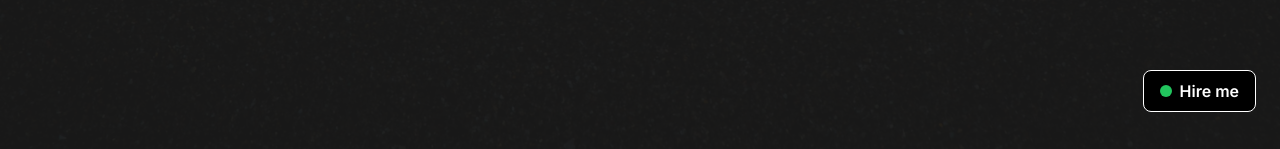
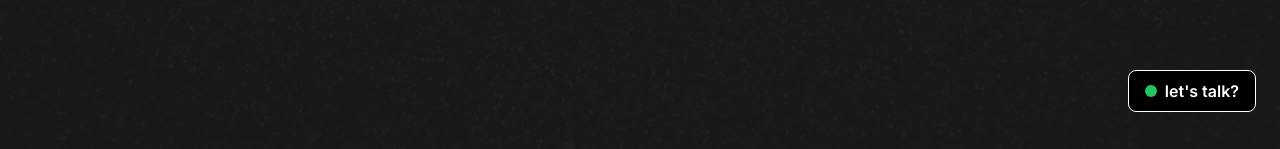
Before and after one commit to CarlosFariass/resume, a React (Vite) app: page / in a window 1280 px wide. Shown: the part 1296-1445 px from the top of the page. Built offline with nearby package versions, Linux system fonts and the light colour scheme.

Commit message:
loading translater

```diff
--- a/src/App.tsx
+++ b/src/App.tsx
@@ -1,4 +1,5 @@
 import { useState, useEffect } from 'react'
+import { useTranslation } from 'react-i18next'
 import Header from './components/Header'
 import About from './components/About'
 import Experience from './components/Experience'
@@ -13,6 +14,7 @@ import Hire from './components/Hire'
 import LanguageSwitcher from './components/LanguageSwitcher'
 
 function App() {
+  const { t } = useTranslation()
   const [isLoading, setIsLoading] = useState(true)
 
   useEffect(() => {
@@ -32,7 +34,7 @@ function App() {
       <div className="fixed inset-0 flex items-center justify-center bg-[#1A1A1A] z-50">
         <div className="animate-pulse flex flex-col items-center">
           <div className="h-12 w-12 border-4 border-[#4A5568] border-t-white rounded-full animate-spin mb-4"></div>
-          <p className="text-white uppercase tracking-wider text-xs">Loading...</p>
+          <p className="text-white uppercase tracking-wider text-xs">{t('loading')}</p>
         </div>
       </div>
     )
--- a/src/i18n/locales/en/translation.json
+++ b/src/i18n/locales/en/translation.json
@@ -9,7 +9,7 @@
     "experience": "Experience",
     "social": "Social",
     "downloadBtn": "Download my cv",
-    "hireMeBtn": "Hire me",
+    "hireMeBtn": "let's talk?",
 
     "loading": "Loading...",
 
--- a/src/i18n/locales/pt/translation.json
+++ b/src/i18n/locales/pt/translation.json
@@ -9,7 +9,7 @@
     "experience": "Experiência",
     "social": "Social",
     "downloadBtn": "Baixar meu currículo",
-    "hireMeBtn": "Me contrate",
+    "hireMeBtn": "Vamos conversar?",
 
     "loading": "Carregando...",
 
```
